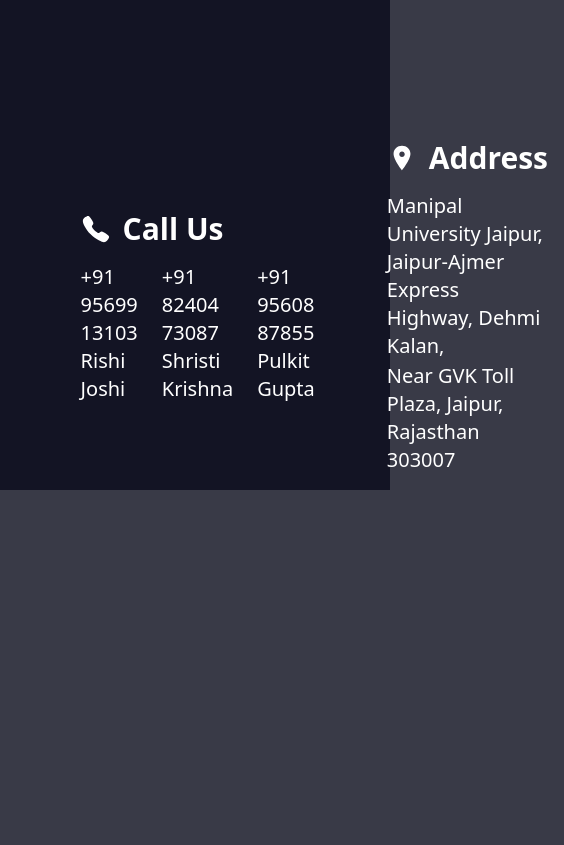
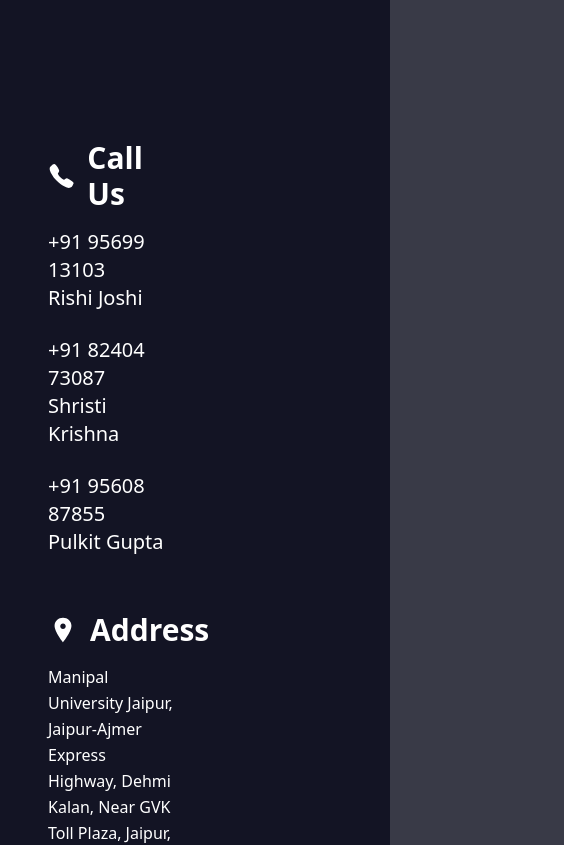
Before and after one commit to MUJHACKX/hackXwebsite, a Next.js app: page /contact in a window 390 px wide. Shown: the part 1580-2425 px from the top of the page, 564 px wide, since content can reach past the window. Before the commit the page ends 2070 px from the top, so only its background shows below. Built offline with nearby package versions, Linux system fonts and the light colour scheme.

Commit message:
Fix responsiveness

```diff
--- a/pages/contact/index.js
+++ b/pages/contact/index.js
@@ -59,7 +59,7 @@ const FAQ = () => {
   }, [controls]);
 
   return (
-    <div className="bg-primary flex flex-col min-h-screen p-4 md:pb-64 lg:px-0 md:pt-24 pt-16">
+    <div className="bg-primary flex flex-col min-h-screen p-4 md:pb-64 lg:px-0 md:pt-24 pt-16 pb-[30%]">
       <div className="w-full h-full flex flex-col gap-24 px-4 pt-20 md:px-8 xl:px-20 2xl:px-40">
         <div className="flex flex-col justify-between items-start sm:items-center gap-12 md:gap-0 md:flex-row md:items-start">
           <div className="flex flex-col items-start gap-8">
@@ -113,10 +113,10 @@ const FAQ = () => {
             ))}
           </div>
         </div>
-        <div className="w-[80%] flex flex-row items-center self-center gap-10">
-          <div className="flex flex-col items-start">
+        <div className="w-full md:w-[90%] flex flex-col md:flex-row items-start md:items-center self-center gap-10">
+          <div className="flex flex-col items-start w-[50%] md:w-[65%]">
             <div className="text-3xl text-left p-4 font-bold inline-flex flex-row items-center gap-3"> <IoCall /> Call Us</div>
-            <div className="flex flex-row px-4 gap-6">
+            <div className="flex flex-col xl:flex-row px-4 gap-6">
               <div className="flex flex-col text-xl">
                 <div>+91 95699 13103</div>
                 <div>Rishi Joshi</div>
@@ -131,15 +131,10 @@ const FAQ = () => {
               </div>
             </div>
           </div>
-          <div className="flex flex-col items-start">
+          <div className="flex flex-col items-start w-[50%] md:w-[35%]">
             <div className="text-3xl text-left p-4 font-bold inline-flex flex-row items-center gap-3"><IoIosPin /> Address</div>
             <div className="flex flex-col px-4 gap-0.5">
-              <div className="flex flex-col text-xl">
-                Manipal University Jaipur, Jaipur-Ajmer Express Highway, Dehmi Kalan,
-              </div>
-              <div className="flex flex-col text-xl">
-                Near GVK Toll Plaza, Jaipur, Rajasthan 303007
-              </div>
+              Manipal University Jaipur, Jaipur-Ajmer Express Highway, Dehmi Kalan, Near GVK Toll Plaza, Jaipur, Rajasthan 303007
             </div>
           </div>
         </div>
```
